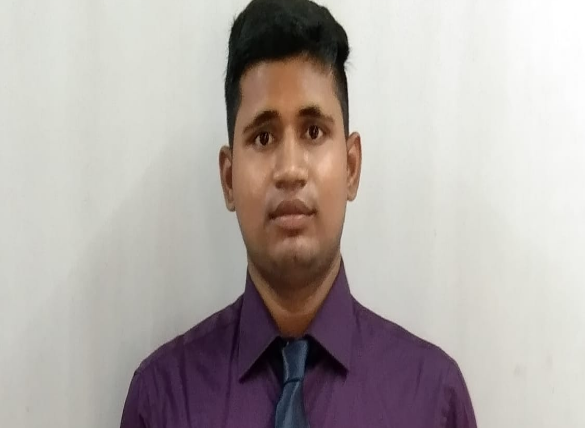
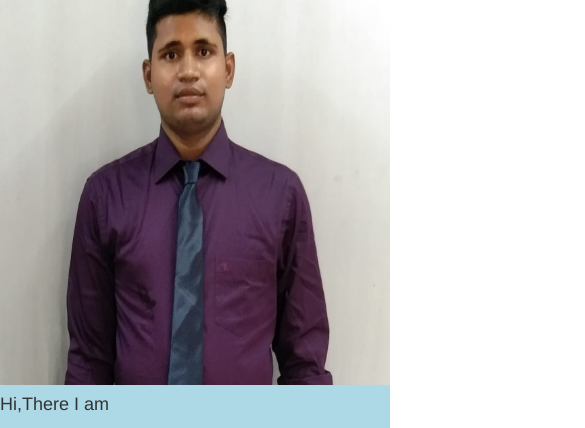
Before and after one commit to shriyash555/shriyash555.github.io, a plain HTML site: page index.html in a window 390 px wide. Shown: the part 137-565 px from the top of the page, 585 px wide, since content can reach past the window. Drawn offline with nearby package versions, Linux system fonts and the light colour scheme.

Commit message:
responsive image added

```diff
--- a/index.html
+++ b/index.html
@@ -60,7 +60,7 @@
                      ">
             <div class="row">
                 <div class="col-sm-5">
-                    <img src="./images/shriyash.jpg" width="600px" height="800px">
+                    <img src="./images/shriyash.jpg" width="100%" height="50%">
                 </div>
                 <div class="col-sm-7">
                     <h4 >Hi,There I am</h1>
```
